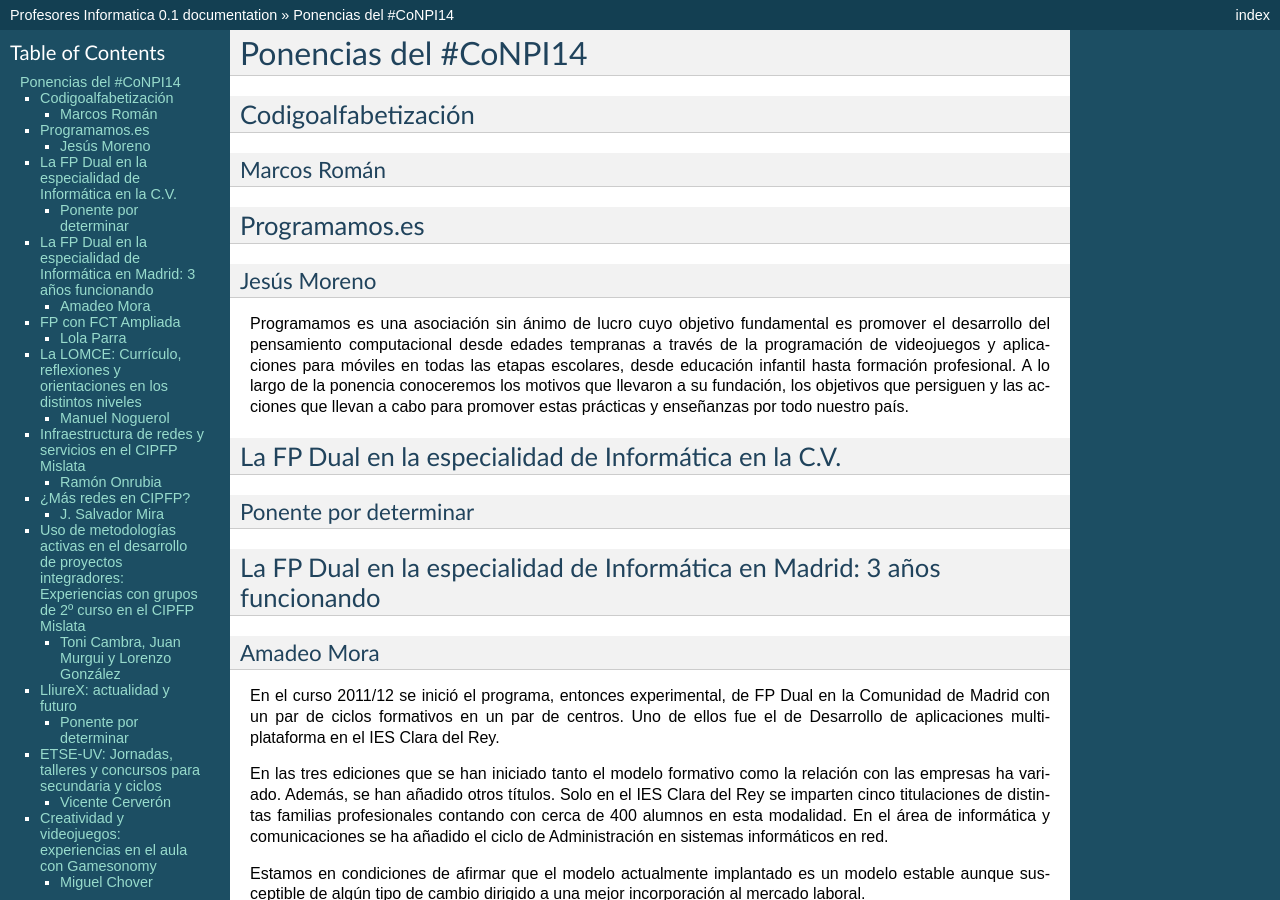
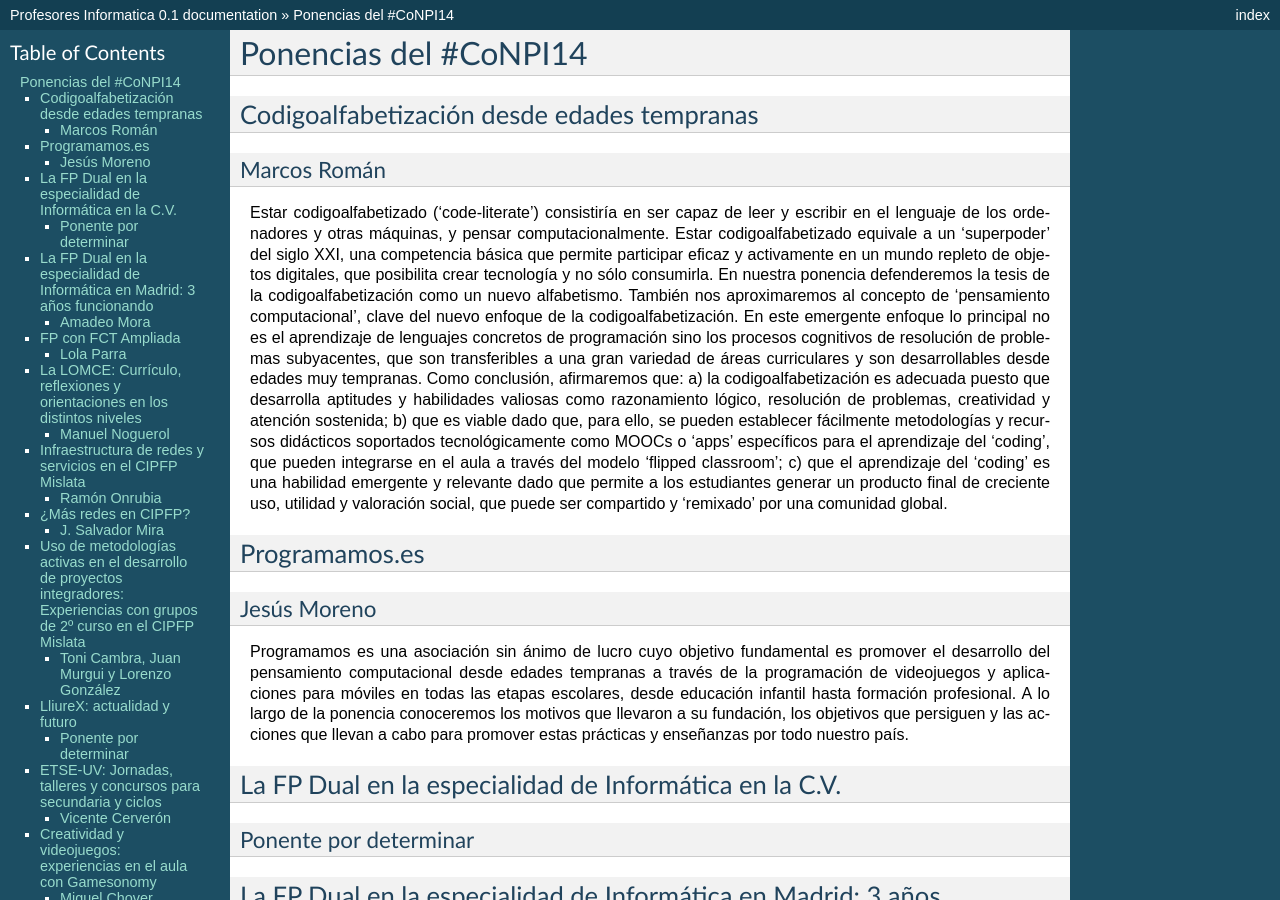
Before and after one commit to pnapi/web-pnapi-archivo, a Sphinx documentation site: the page built from source/congreso/2014/ponencias.rst, in a window 1280 px wide and 900 px high. Built offline with Sphinx 7.4.7, drawn with Linux system fonts in a browser that asks for light colours.

Commit message:
Añado contenido ponencia Codigoalfabetización

```diff
--- a/source/congreso/2014/ponencias.rst
+++ b/source/congreso/2014/ponencias.rst
@@ -3,12 +3,15 @@ Ponencias del #CoNPI14
 
 .. _pensamiento-computacional:
 
-Codigoalfabetización
---------------------
+Codigoalfabetización desde edades tempranas
+-------------------------------------------
 
 Marcos Román
 ~~~~~~~~~~~~
 
+Estar codigoalfabetizado (‘code-literate’) consistiría en ser capaz de leer y escribir en el lenguaje de los ordenadores y otras máquinas, y pensar computacionalmente. Estar codigoalfabetizado equivale a un ‘superpoder’ del siglo XXI, una competencia básica que permite participar eficaz y activamente en un mundo repleto de objetos digitales, que posibilita crear tecnología y no sólo consumirla.
+En nuestra ponencia defenderemos la tesis de la codigoalfabetización como un nuevo alfabetismo. También nos aproximaremos al concepto de ‘pensamiento computacional’, clave del nuevo enfoque de la codigoalfabetización. En este emergente enfoque lo principal no es el aprendizaje de lenguajes concretos de programación sino los procesos cognitivos de resolución de problemas subyacentes, que son transferibles a una gran variedad de áreas curriculares y son desarrollables desde edades muy tempranas.
+Como conclusión, afirmaremos que: a) la codigoalfabetización es adecuada puesto que desarrolla aptitudes y habilidades valiosas como razonamiento lógico, resolución de problemas, creatividad y atención sostenida; b) que es viable dado que, para ello, se pueden establecer fácilmente metodologías y recursos didácticos soportados tecnológicamente como MOOCs o ‘apps’ específicos para el aprendizaje del ‘coding’, que pueden integrarse en el aula a través del modelo ‘flipped classroom’; c) que el aprendizaje del ‘coding’ es una habilidad emergente y relevante dado que permite a los estudiantes generar un producto final de creciente uso, utilidad y valoración social, que puede ser compartido y ‘remixado’ por una comunidad global.
 
 
 Programamos.es
```
